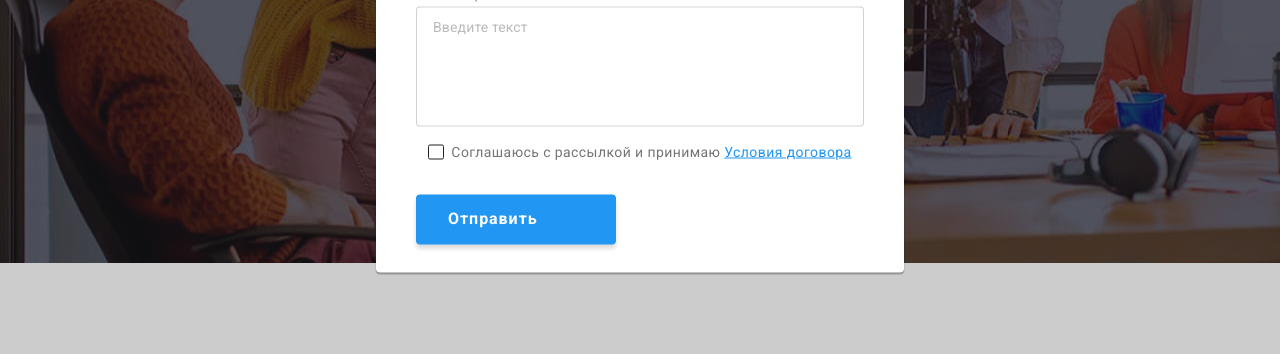
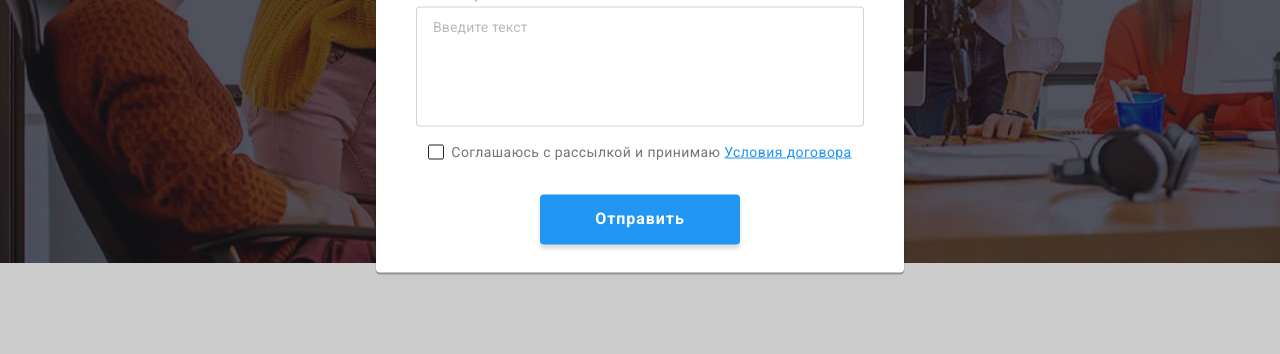
Before and after one commit to OlenaYarotska/goit-markup-hw-06, a plain HTML site: page index.html in a window 1280 px wide. Both pictures are taken after a click on the button "Заказать услугу". Shown: the part 418-772 px from the top of the page. Drawn offline with nearby package versions, Linux system fonts and the light colour scheme.

Commit message:
add fixes

```diff
--- a/css/styles.css
+++ b/css/styles.css
@@ -626,6 +626,8 @@ img {
   border: none;
   cursor: pointer;
   display: inline-block;
+  text-align: center;
+  align-self: center;
   font-family: "Roboto", sans-serif;
   font-weight: 700;
   font-size: 16px;
@@ -934,9 +936,9 @@ img {
   font-size: 16px;
   line-height: 1.8;
   letter-spacing: 0.06em;
-  display: flex;
-  align-items: center;
-
+  display: inline-block;
+  text-align: center;
+  align-self: center;
   box-shadow: 0px 4px 4px rgba(0, 0, 0, 0.15);
   border-radius: 4px;
   border: none;
```
